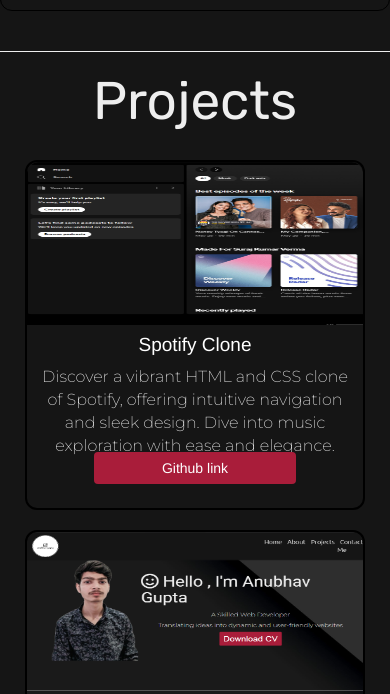
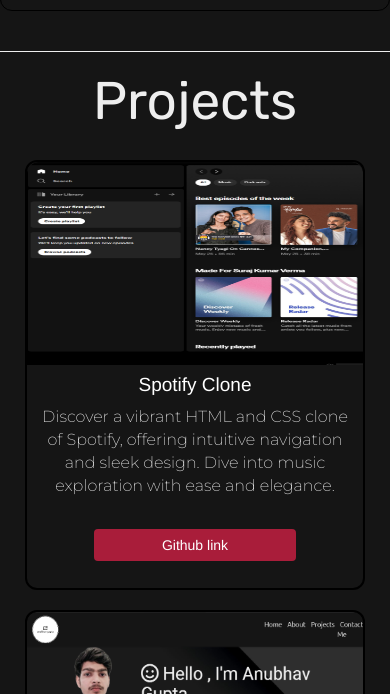
Before and after one commit to DevChefOfficial/anubhav_gupta, a plain HTML site: page index.html in a window 390 px wide. Shown: the part 1798-2492 px from the top of the page. Drawn offline with nearby package versions, Linux system fonts and the light colour scheme; a web font is replaced by a local one.

Commit message:
project card height incresed for phone

```diff
--- a/projects/projects.css
+++ b/projects/projects.css
@@ -68,7 +68,7 @@
     }
 
     .project-card {
-        height: 350px;
+        height: 430px;
         width: 87vw;
         padding-bottom: 20px;
         margin: 10px;
```
